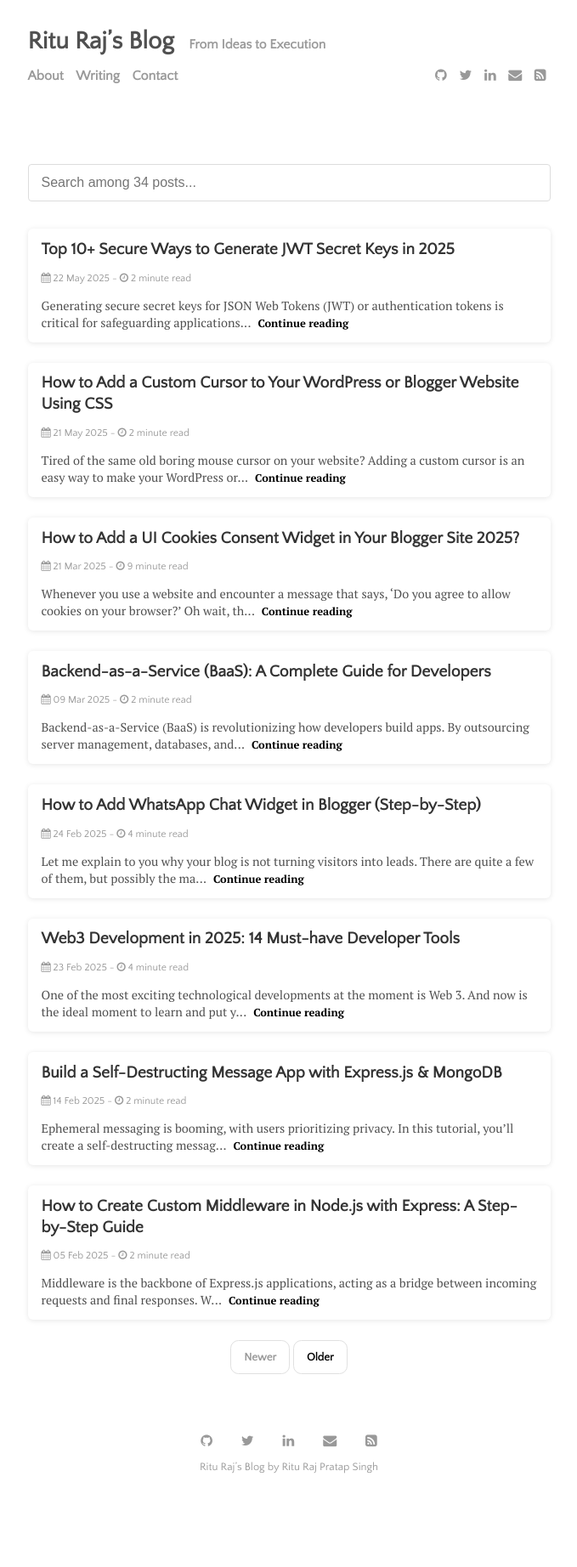
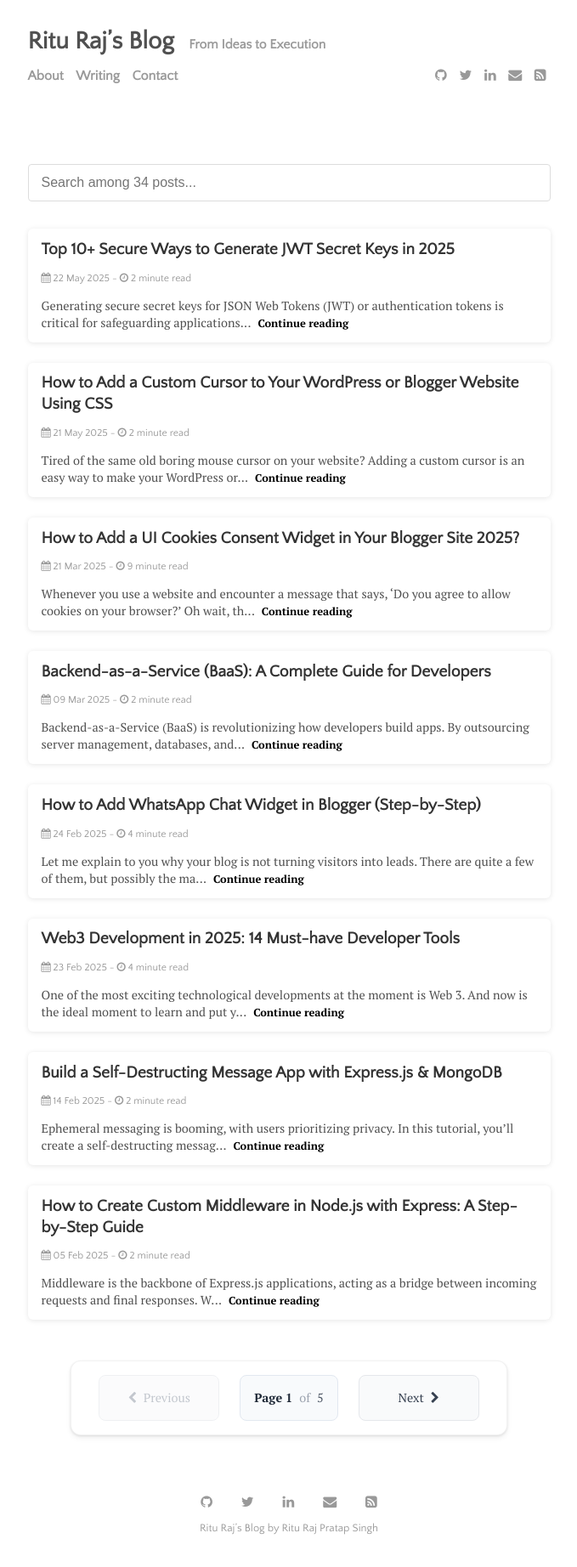
Before and after one commit to theriturajps/theriturajps.github.io, a Jekyll site: the page built from index.html, in a window 1280 px wide. Shown: the whole page at 85% size, without its empty margins (300-979 px from the left). Built offline with Jekyll 4.4.1, drawn with Linux system fonts in a browser that asks for light colours; the list of posts is cut into pages by our own code; before the commit the page ends 1772 px from its top, so only the background shows below that.

Commit message:
Refactor pagination implementation to modern design with improved accessibility and responsive styles

```diff
--- a/_layouts/home.html
+++ b/_layouts/home.html
@@ -40,19 +40,89 @@ layout: default
   {% endfor %}
 </div>
 
-<!-- Pagination links -->
-<div class="pagination">
+<!-- Modern Pagination -->
+<nav class="pagination-nav" aria-label="Pagination Navigation">
+  <div class="pagination-container">
     {% if paginator.previous_page %}
-    <a class="pagination-button pagination-active" href="{{ site.baseurl }}{{ paginator.previous_page_path }}">{{ site.data.settings.pagination.next_page }}</a>
+      <a href="{{ site.baseurl }}{{ paginator.previous_page_path }}" class="pagination-btn pagination-prev" aria-label="Go to previous page">
+        <i class="fa fa-chevron-left" aria-hidden="true"></i>
+        <span>Previous</span>
+      </a>
     {% else %}
-    <span class="pagination-button">{{ site.data.settings.pagination.next_page }}</span>
+      <span class="pagination-btn pagination-prev pagination-disabled">
+        <i class="fa fa-chevron-left" aria-hidden="true"></i>
+        <span>Previous</span>
+      </span>
     {% endif %}
+
+    <div class="pagination-info">
+      <span class="pagination-current">Page {{ paginator.page }}</span>
+      <span class="pagination-divider">of</span>
+      <span class="pagination-total">{{ paginator.total_pages }}</span>
+    </div>
+
     {% if paginator.next_page %}
-    <a class="pagination-button pagination-active next" href="{{ site.github.url }}{{ paginator.next_page_path }}">{{ site.data.settings.pagination.previous_page }}</a>
+      <a href="{{ site.github.url }}{{ paginator.next_page_path }}" class="pagination-btn pagination-next" aria-label="Go to next page">
+        <span>Next</span>
+        <i class="fa fa-chevron-right" aria-hidden="true"></i>
+      </a>
     {% else %}
-    <span class="pagination-button">{{ site.data.settings.pagination.previous_page }}</span>
+      <span class="pagination-btn pagination-next pagination-disabled">
+        <span>Next</span>
+        <i class="fa fa-chevron-right" aria-hidden="true"></i>
+      </span>
     {% endif %}
   </div>
+
+  <!-- Optional: Page Numbers (uncomment if you want numbered pagination) -->
+  <!--
+  <div class="pagination-numbers">
+    {% if paginator.total_pages > 1 %}
+      {% assign start_page = paginator.page | minus: 2 %}
+      {% assign end_page = paginator.page | plus: 2 %}
+
+      {% if start_page < 1 %}
+        {% assign start_page = 1 %}
+        {% assign end_page = 5 %}
+      {% endif %}
+
+      {% if end_page > paginator.total_pages %}
+        {% assign end_page = paginator.total_pages %}
+        {% assign start_page = paginator.total_pages | minus: 4 %}
+        {% if start_page < 1 %}
+          {% assign start_page = 1 %}
+        {% endif %}
+      {% endif %}
+
+      {% if start_page > 1 %}
+        <a href="{{ site.baseurl }}/" class="pagination-number">1</a>
+        {% if start_page > 2 %}
+          <span class="pagination-ellipsis">…</span>
+        {% endif %}
+      {% endif %}
+
+      {% for page in (start_page..end_page) %}
+        {% if page == paginator.page %}
+          <span class="pagination-number pagination-current-number">{{ page }}</span>
+        {% else %}
+          {% if page == 1 %}
+            <a href="{{ site.baseurl }}/" class="pagination-number">{{ page }}</a>
+          {% else %}
+            <a href="{{ site.baseurl }}/page{{ page }}/" class="pagination-number">{{ page }}</a>
+          {% endif %}
+        {% endif %}
+      {% endfor %}
+
+      {% if end_page < paginator.total_pages %}
+        {% if end_page < paginator.total_pages | minus: 1 %}
+          <span class="pagination-ellipsis">…</span>
+        {% endif %}
+        <a href="{{ site.baseurl }}/page{{ paginator.total_pages }}/" class="pagination-number">{{ paginator.total_pages }}</a>
+      {% endif %}
+    {% endif %}
+  </div>
+  -->
+</nav>
 
 <!-- Search JavaScript -->
 <script>
@@ -234,4 +304,180 @@ document.addEventListener('DOMContentLoaded', function() {
     color: #666;
     font-style: italic;
   }
+
+  /* Modern Pagination Styles */
+  .pagination-nav {
+    margin: 3rem 0 2rem;
+    display: flex;
+    flex-direction: column;
+    align-items: center;
+    gap: 1rem;
+  }
+
+  .pagination-container {
+    display: flex;
+    align-items: center;
+    gap: 1.5rem;
+    background: #ffffff;
+    padding: 1rem 2rem;
+    border-radius: 12px;
+    box-shadow: 0 4px 6px rgba(0, 0, 0, 0.05), 0 1px 3px rgba(0, 0, 0, 0.1);
+    border: 1px solid rgba(0, 0, 0, 0.05);
+  }
+
+  .pagination-btn {
+    display: flex;
+    align-items: center;
+    gap: 0.5rem;
+    padding: 0.75rem 1.25rem;
+    border-radius: 8px;
+    text-decoration: none;
+    font-weight: 500;
+    font-size: 0.9rem;
+    transition: all 0.2s ease;
+    border: 1px solid transparent;
+    min-width: 100px;
+    justify-content: center;
+  }
+
+  .pagination-btn:not(.pagination-disabled) {
+    color: #374151;
+    background: #f9fafb;
+    border-color: #e5e7eb;
+  }
+
+  .pagination-btn:not(.pagination-disabled):hover {
+    background: #f3f4f6;
+    border-color: #d1d5db;
+    transform: translateY(-1px);
+    box-shadow: 0 2px 4px rgba(0, 0, 0, 0.1);
+  }
+
+  .pagination-btn.pagination-disabled {
+    color: #9ca3af;
+    background: #f9fafb;
+    border-color: #e5e7eb;
+    cursor: not-allowed;
+    opacity: 0.6;
+  }
+
+  .pagination-info {
+    display: flex;
+    align-items: center;
+    gap: 0.5rem;
+    font-size: 0.9rem;
+    color: #6b7280;
+    background: #f8fafc;
+    padding: 0.75rem 1rem;
+    border-radius: 8px;
+    border: 1px solid #e2e8f0;
+  }
+
+  .pagination-current {
+    font-weight: 600;
+    color: #1f2937;
+  }
+
+  .pagination-divider {
+    color: #9ca3af;
+  }
+
+  .pagination-total {
+    font-weight: 500;
+    color: #4b5563;
+  }
+
+  /* Optional: Numbered Pagination Styles */
+  .pagination-numbers {
+    display: flex;
+    align-items: center;
+    gap: 0.25rem;
+    flex-wrap: wrap;
+    justify-content: center;
+  }
+
+  .pagination-number {
+    display: flex;
+    align-items: center;
+    justify-content: center;
+    width: 40px;
+    height: 40px;
+    border-radius: 8px;
+    text-decoration: none;
+    font-weight: 500;
+    font-size: 0.9rem;
+    color: #6b7280;
+    background: #ffffff;
+    border: 1px solid #e5e7eb;
+    transition: all 0.2s ease;
+  }
+
+  .pagination-number:hover {
+    background: #f3f4f6;
+    border-color: #d1d5db;
+    color: #374151;
+  }
+
+  .pagination-current-number {
+    background: #3b82f6;
+    color: #ffffff;
+    border-color: #3b82f6;
+  }
+
+  .pagination-ellipsis {
+    display: flex;
+    align-items: center;
+    justify-content: center;
+    width: 40px;
+    height: 40px;
+    color: #9ca3af;
+    font-weight: 500;
+  }
+
+  /* Responsive Design */
+  @media (max-width: 768px) {
+    .pagination-container {
+      flex-direction: column;
+      gap: 1rem;
+      padding: 1.5rem 1rem;
+    }
+
+    .pagination-btn {
+      min-width: 120px;
+    }
+
+    .pagination-info {
+      order: -1;
+    }
+
+    .pagination-numbers {
+      gap: 0.125rem;
+    }
+
+    .pagination-number,
+    .pagination-ellipsis {
+      width: 36px;
+      height: 36px;
+      font-size: 0.8rem;
+    }
+  }
+
+  @media (max-width: 480px) {
+    .pagination-nav {
+      margin: 2rem 0 1rem;
+    }
+
+    .pagination-container {
+      padding: 1rem 0.75rem;
+    }
+
+    .pagination-btn span {
+      display: none;
+    }
+
+    .pagination-btn {
+      min-width: 50px;
+      padding: 0.75rem;
+    }
+  }
 </style>
```
Also changed, not shown: other parts of _layouts/home.html (+1 -1 lines). Lines whose indentation alone changed are shown as unchanged.
